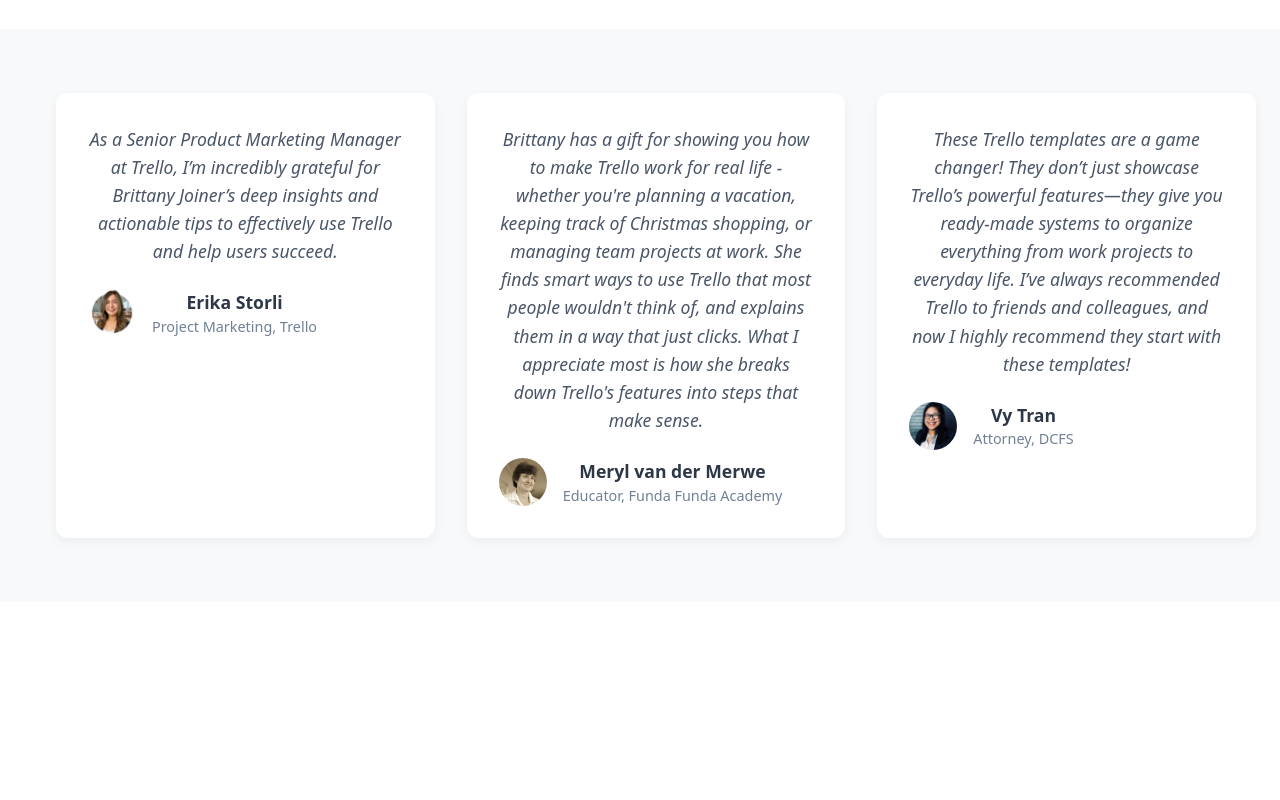
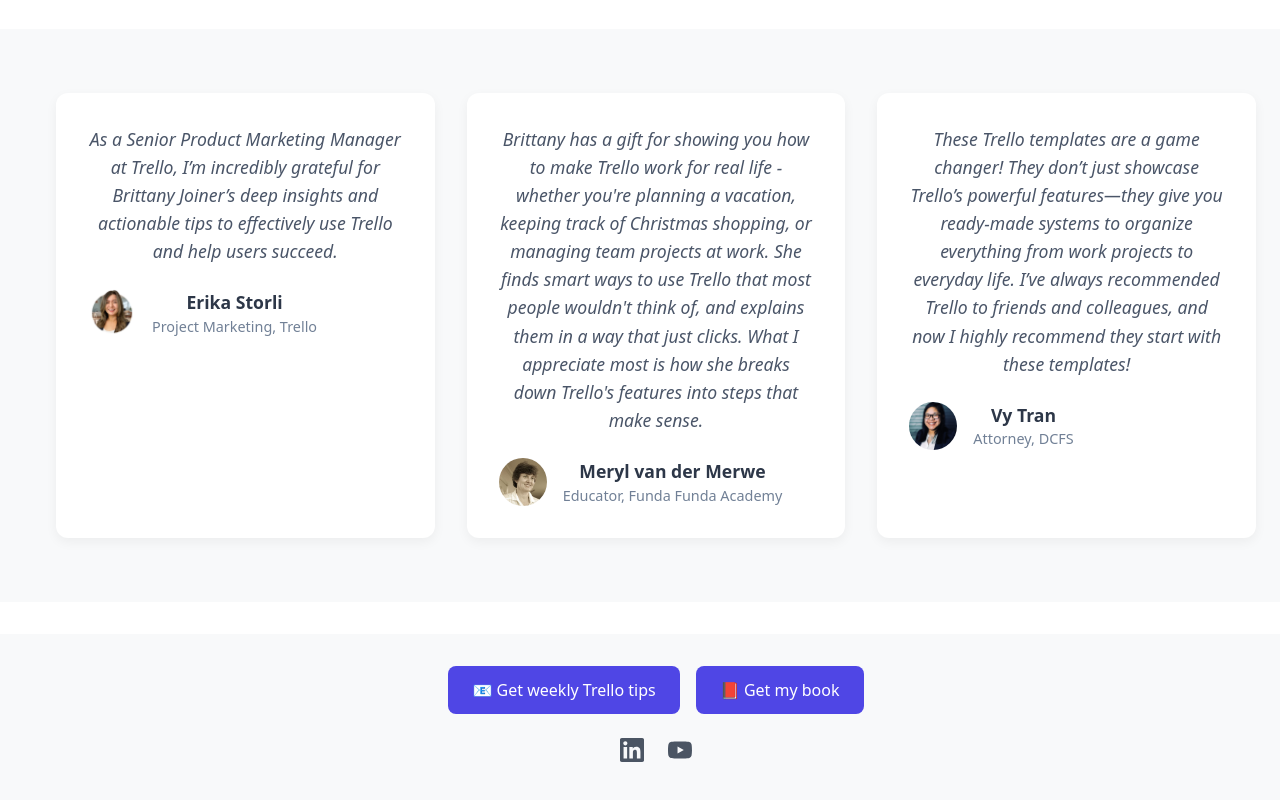
Before and after one commit to brittanyjoiner15/my-products, a React (Vite) app: page / in a window 1280 px wide. Shown: the part 1200-2000 px from the top of the page. Before the commit the page ends 1802 px from the top, so only its background shows below. Built offline with nearby package versions, Linux system fonts and the light colour scheme.

Commit message:
add footer

```diff
--- a/src/App.css
+++ b/src/App.css
@@ -339,6 +339,75 @@
   box-sizing: border-box;
 }
 
+/* Footer */
+.footer {
+  background-color: #f8f9fa;
+  padding: 2rem 1rem;
+  margin-top: 2rem;
+  width: 100%;
+}
+
+.footer-content {
+  max-width: 1200px;
+  margin: 0 auto;
+  display: flex;
+  flex-direction: column;
+  align-items: center;
+  gap: 1.5rem;
+}
+
+.footer-buttons {
+  display: flex;
+  gap: 1rem;
+}
+
+.footer-button {
+  background-color: #4f46e5;
+  color: white;
+  padding: 0.75rem 1.5rem;
+  border-radius: 8px;
+  text-decoration: none;
+  font-weight: 500;
+  transition: background-color 0.2s ease;
+}
+
+.footer-button:hover {
+  background-color: #4338ca;
+}
+
+.footer-social {
+  display: flex;
+  gap: 1.5rem;
+}
+
+.social-link {
+  color: #4b5563;
+  transition: color 0.2s ease;
+}
+
+.social-link:hover {
+  color: #4f46e5;
+}
+
+@media (max-width: 768px) {
+  .footer {
+    padding: 1.5rem 1rem;
+  }
+
+  .footer-buttons {
+    flex-direction: column;
+    gap: 0.75rem;
+    width: 100%;
+    max-width: 300px;
+  }
+
+  .footer-button {
+    text-align: center;
+    padding: 0.5rem 1rem;
+    font-size: 0.9rem;
+  }
+}
+
 /* Testimonials Section */
 .testimonials-section {
   padding: 4rem 1rem;
--- a/src/App.jsx
+++ b/src/App.jsx
@@ -2,7 +2,8 @@ import { useState, useMemo } from 'react'
 import ProductCard from './components/ProductCard.jsx'
 import TestimonialCard from './components/TestimonialCard.jsx'
 import TagFilter from './components/TagFilter.jsx'
-import SearchBar from './components/SearchBar.jsx'
+import SearchBar from './components/SearchBar'
+import Footer from './components/Footer'
 import './App.css'
 import productsData from './data/products.json'
 import testimonialsData from './data/testimonials.json'
@@ -103,6 +104,7 @@ function App() {
           ))}
         </div>
       </section>
+      <Footer />
     </>
   )
 }
--- /dev/null
+++ b/src/components/Footer.jsx
@@ -0,0 +1,54 @@
+import PropTypes from 'prop-types';
+
+const Footer = () => {
+  return (
+    <footer className="footer">
+      <div className="footer-content">
+        <div className="footer-buttons">
+          <a
+            href="https://trello.substack.com"
+            target="_blank"
+            rel="noopener noreferrer"
+            className="footer-button"
+          >
+            📧 Get weekly Trello tips
+          </a>
+          <a
+            href="https://trellobook.com"
+            target="_blank"
+            rel="noopener noreferrer"
+            className="footer-button"
+          >
+            📕 Get my book
+          </a>
+        </div>
+        <div className="footer-social">
+          <a
+            href="https://linkedin.com/in/brittanysjoiner"
+            target="_blank"
+            rel="noopener noreferrer"
+            className="social-link"
+            aria-label="LinkedIn"
+          >
+            <svg xmlns="http://www.w3.org/2000/svg" width="24" height="24" viewBox="0 0 24 24" fill="currentColor">
+              <path d="M20.447 20.452h-3.554v-5.569c0-1.328-.027-3.037-1.852-3.037-1.853 0-2.136 1.445-2.136 2.939v5.667H9.351V9h3.414v1.561h.046c.477-.9 1.637-1.85 3.37-1.85 3.601 0 4.267 2.37 4.267 5.455v6.286zM5.337 7.433c-1.144 0-2.063-.926-2.063-2.065 0-1.138.92-2.063 2.063-2.063 1.14 0 2.064.925 2.064 2.063 0 1.139-.925 2.065-2.064 2.065zm1.782 13.019H3.555V9h3.564v11.452zM22.225 0H1.771C.792 0 0 .774 0 1.729v20.542C0 23.227.792 24 1.771 24h20.451C23.2 24 24 23.227 24 22.271V1.729C24 .774 23.2 0 22.222 0h.003z" />
+            </svg>
+          </a>
+          <a
+            href="https://youtube.com/@britt_joiner"
+            target="_blank"
+            rel="noopener noreferrer"
+            className="social-link"
+            aria-label="YouTube"
+          >
+            <svg xmlns="http://www.w3.org/2000/svg" width="24" height="24" viewBox="0 0 24 24" fill="currentColor">
+              <path d="M23.498 6.186a3.016 3.016 0 0 0-2.122-2.136C19.505 3.545 12 3.545 12 3.545s-7.505 0-9.377.505A3.017 3.017 0 0 0 .502 6.186C0 8.07 0 12 0 12s0 3.93.502 5.814a3.016 3.016 0 0 0 2.122 2.136c1.871.505 9.376.505 9.376.505s7.505 0 9.377-.505a3.015 3.015 0 0 0 2.122-2.136C24 15.93 24 12 24 12s0-3.93-.502-5.814zM9.545 15.568V8.432L15.818 12l-6.273 3.568z" />
+            </svg>
+          </a>
+        </div>
+      </div>
+    </footer>
+  );
+};
+
+export default Footer;
```
